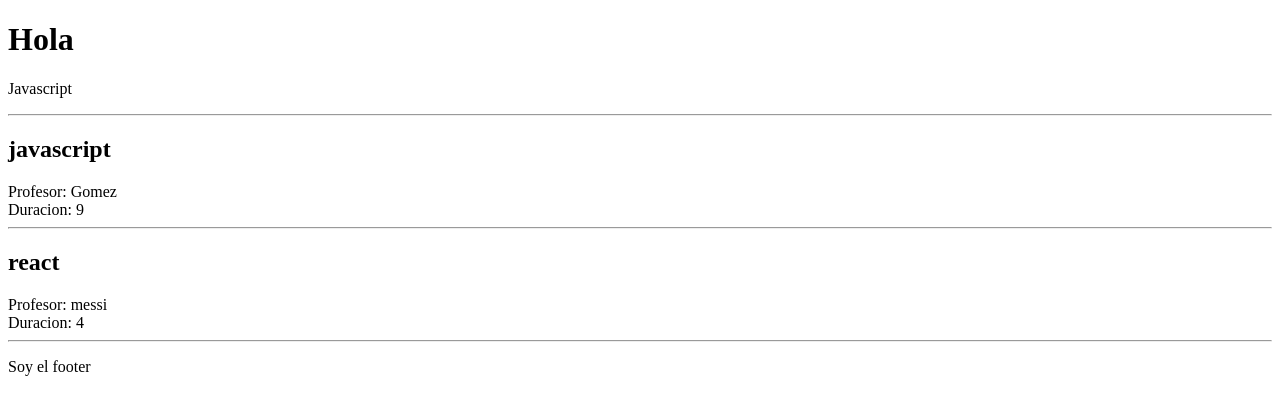
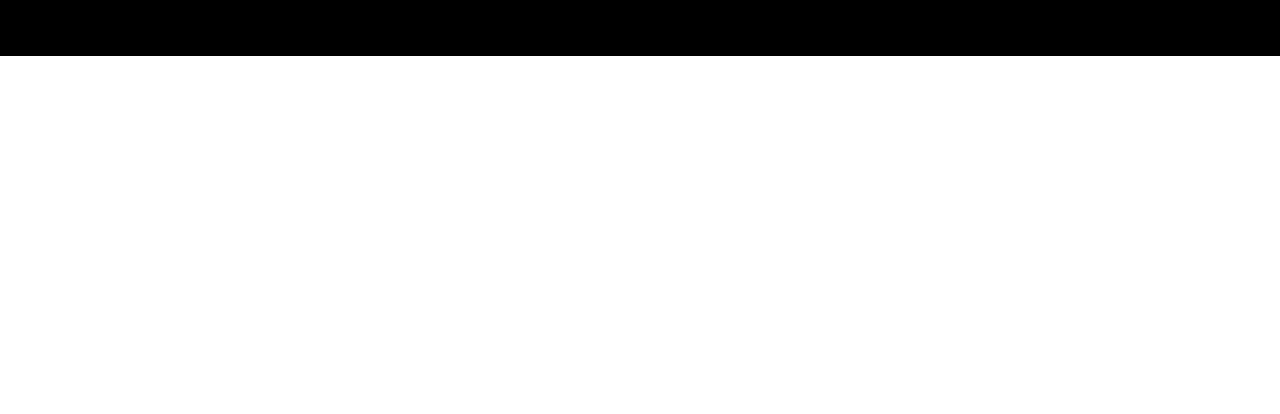
Before and after one commit to AlejandroC1991/react-ecommerce, a React (Vite) app: page / in a window 1280 px wide. Shown: the top 414 px of the page. Built offline with nearby package versions, Linux system fonts and the light colour scheme.

Commit message:
Primera Entrega React Proyecto

```diff
--- a/index.html
+++ b/index.html
@@ -4,7 +4,9 @@
     <meta charset="UTF-8" />
     <link rel="icon" type="image/svg+xml" href="/vite.svg" />
     <meta name="viewport" content="width=device-width, initial-scale=1.0" />
-    <title>Vite + React</title>
+    <link rel="stylesheet" href="https://cdn.jsdelivr.net/npm/bootstrap@4.3.1/dist/css/bootstrap.min.css" integrity="sha384-ggOyR0iXCbMQv3Xipma34MD+dH/1fQ784/j6cY/iJTQUOhcWr7x9JvoRxT2MZw1T" crossorigin="anonymous">
+
+    <title>Shop for men</title>
   </head>
   <body>
     <div id="root"></div>
--- a/package.json
+++ b/package.json
@@ -9,7 +9,9 @@
     "preview": "vite preview"
   },
   "dependencies": {
+    "bootstrap": "^5.2.3",
     "react": "^18.2.0",
+    "react-bootstrap": "^2.6.0",
     "react-dom": "^18.2.0"
   },
   "devDependencies": {
--- /dev/null
+++ b/src/App.css
@@ -0,0 +1,11 @@
+.titulo{
+    background-color: red;
+}
+
+.categoria{
+
+}
+
+header{
+    background-color: black;
+}
--- a/src/App.jsx
+++ b/src/App.jsx
@@ -1,17 +1,18 @@
-import Curso from "./Curso"
-import Footer from "./Footer"
+import CustomNavBar from "./components/CustomNavBar";
+import ItemListContainer from "./components/ItemListContainer";
+import "./App.css";
+
+
+
+
+
 
 const App = () => {
 
-  let name = "Alejandro"
   return (
     <>
-    <h1>Hola</h1>
-    <p>Javascript</p>
-    <Curso curso="javascript" profesor="Gomez" duracion="9" />
-    <Curso curso="react" profesor="messi" duracion="4" />
-    <hr></hr>
-    <Footer />
+    <CustomNavBar />
+    <ItemListContainer />
     </>
   )
 }
--- /dev/null
+++ b/src/components/CustomNavBar.jsx
@@ -0,0 +1,35 @@
+import Container from 'react-bootstrap/Container';
+import Nav from 'react-bootstrap/Nav';
+import Navbar from 'react-bootstrap/Navbar';
+import NavDropdown from 'react-bootstrap/NavDropdown';
+
+const Hola = () => {
+    return(
+        <Navbar bg="black" expand="lg">
+        <Container>
+          <Navbar.Brand href="#home">Luxury Shop</Navbar.Brand>
+          <Navbar.Toggle aria-controls="basic-navbar-nav" />
+          <Navbar.Collapse id="basic-navbar-nav">
+            <Nav className="me-auto">
+              <Nav.Link href="#home">Relojes</Nav.Link>
+              <Nav.Link href="#link">Fragancias</Nav.Link>
+              <NavDropdown title="Dropdown" id="basic-nav-dropdown">
+                <NavDropdown.Item href="#action/3.1">Gafas</NavDropdown.Item>
+                <NavDropdown.Item href="#action/3.2">
+                  Another action
+                </NavDropdown.Item>
+                <NavDropdown.Item href="#action/3.3">Zapatos</NavDropdown.Item>
+                <NavDropdown.Divider />
+                <NavDropdown.Item href="#action/3.4">
+                  Separated link
+                </NavDropdown.Item>
+              </NavDropdown>
+            </Nav>
+          </Navbar.Collapse>
+        </Container>
+      </Navbar>
+    );
+  }
+
+
+export default Hola;
--- /dev/null
+++ b/src/components/ItemListContainer.jsx
@@ -0,0 +1,7 @@
+const ItemListContainer = (propiedades) => {
+    return (
+        <div>{propiedades.mensaje}</div>
+    )
+}
+
+export default ItemListContainer;
--- a/src/main.jsx
+++ b/src/main.jsx
@@ -1,7 +1,7 @@
 import React from 'react'
 import ReactDOM from 'react-dom/client'
 import App from './App'
-
+import 'bootstrap/dist/css/bootstrap.min.css';
 
 ReactDOM.createRoot(document.getElementById('root')).render(
   <React.StrictMode>
```
Also changed, not shown: 1 other file (tests, documents, lock files or other folders).
